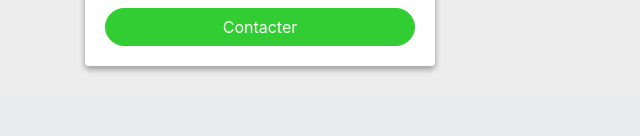
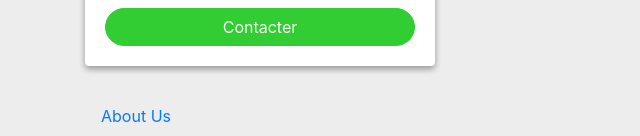
Before and after one commit to KilianLdev/Lespotagersducoin, a PHP site: page /index.php in a window 1280 px wide. Shown: the part 1595-1731 px from the top of the page, without its empty margins (0-640 px from the left). Before the commit the page ends 1668 px from the top, so only its background shows below. Run offline with PHP 8.4, Linux system fonts and the light colour scheme; data comes from the database, SQL or seed files in the repository; data that the repository does not hold is empty; some libraries are stand-ins or nearby versions.

Commit message:
add footer

```diff
--- a/footer.php
+++ b/footer.php
@@ -0,0 +1,5 @@
+<footer>
+    <div class="container">
+        <a class="nav-link" href="aboutus.php">About Us</a>
+    </div>
+</footer>
--- a/index.php
+++ b/index.php
@@ -20,5 +20,6 @@ include_once "session.php";
     <div class="container">
       <?php include_once "listadvert.php";?>
     </div>
+    <?php include_once "footer.php"?>
   </body>
 </html>
```
